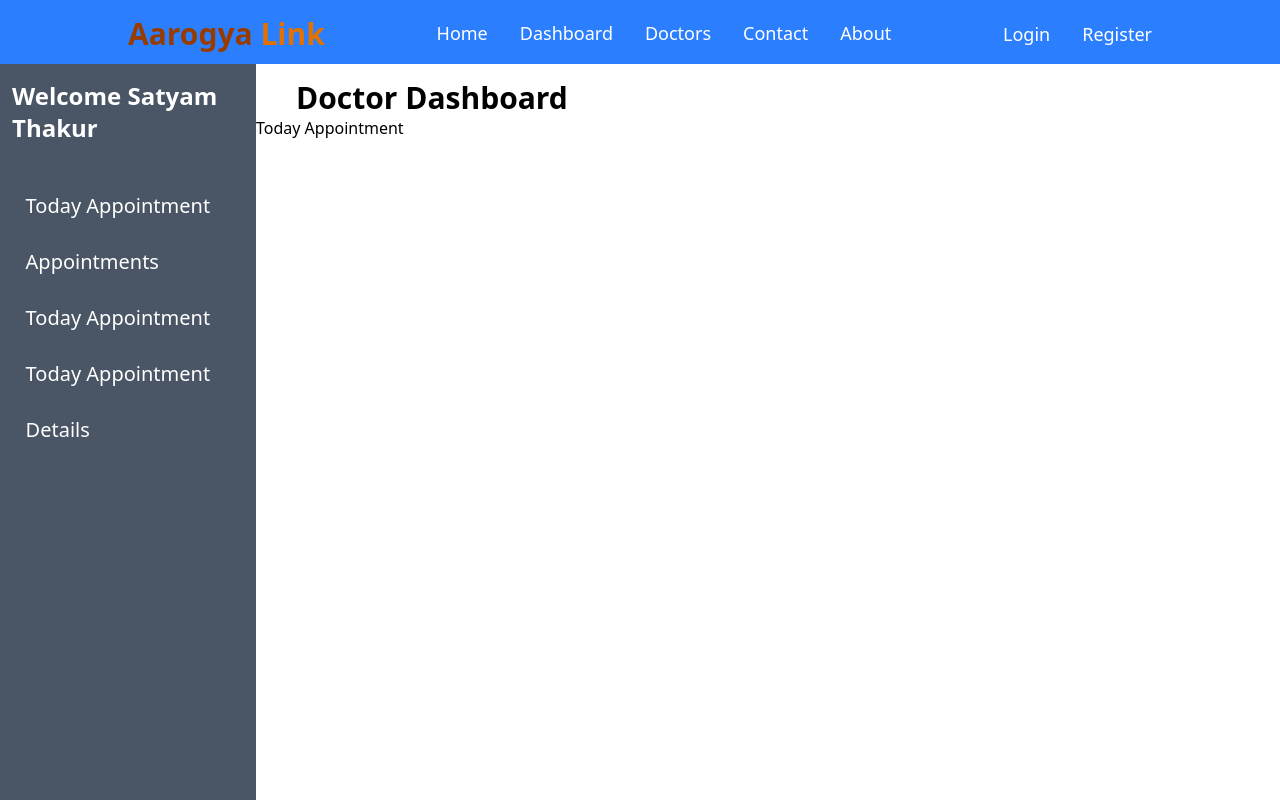
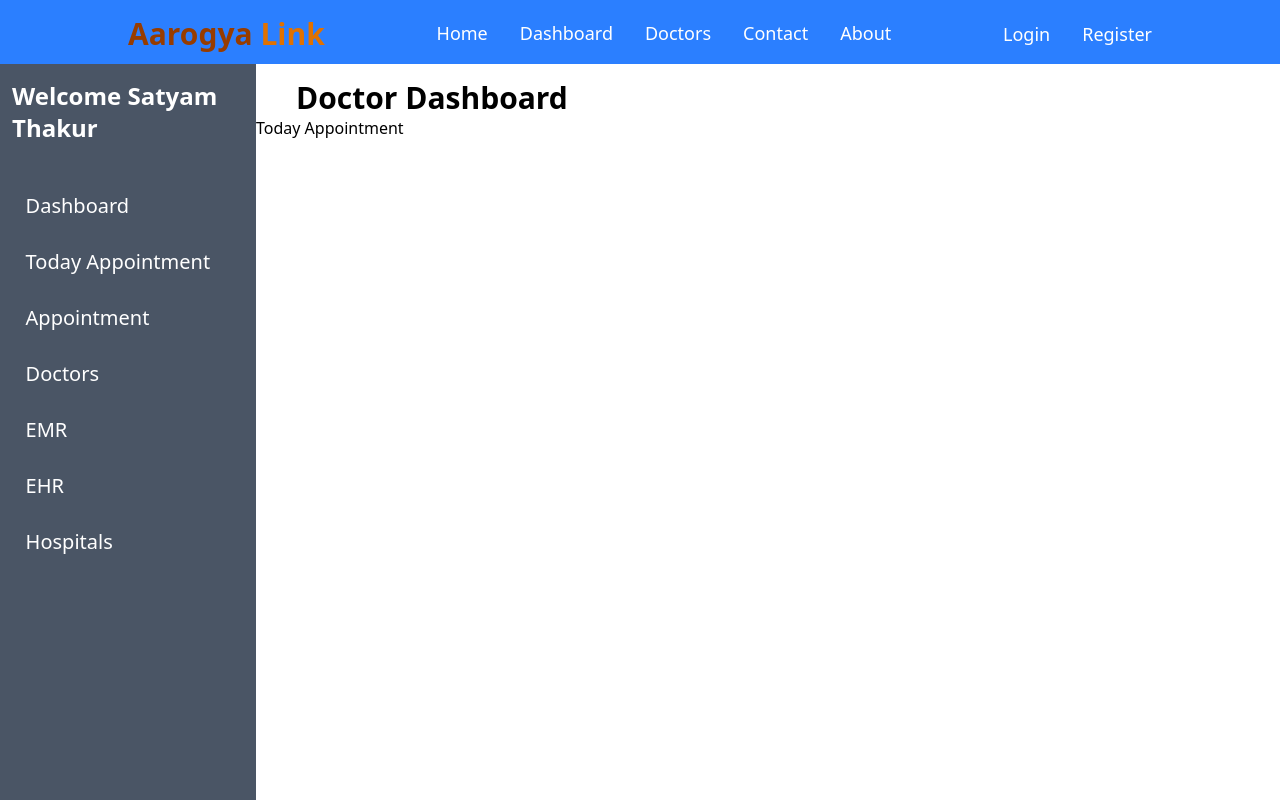
Before and after one commit to thakursatyam317/AarogyaLink, a React (Vite) app in the folder client/: page /hospital/dashboard in a window 1280 px wide. Built offline with nearby package versions, Linux system fonts and the light colour scheme.

Commit message:
Some basic chnage

```diff
--- a/client/src/pages/dashboard/admin/Dashboard.jsx
+++ b/client/src/pages/dashboard/admin/Dashboard.jsx
@@ -20,11 +20,14 @@ const HospitalDashboard = () => {
                         <h1 className='text-white text-2xl font-bold ms-3'>Welcome Satyam Thakur</h1>
 
                          <div className='grid'>
-                        <NavLink className='text-white -my-10 text-xl hover:text-gray-300 h-12 w-60 hover:bg-gray-700 rounded-2xl ms-[10%] mt-12' onClick={handleClick} >Today Appointment</NavLink>
-                         <NavLink className='text-white -my-10 text-xl hover:text-gray-300 h-12 w-60 hover:bg-gray-700 rounded-2xl ms-[10%] mt-12'  >Appointments</NavLink>
-                         <NavLink className='text-white -my-10 text-xl hover:text-gray-300 h-12 w-60 hover:bg-gray-700 rounded-2xl ms-[10%] mt-12'  >Today Appointment</NavLink>
-                         <NavLink className='text-white -my-10 text-xl hover:text-gray-300 h-12 w-60 hover:bg-gray-700 rounded-2xl ms-[10%] mt-12'  >Today Appointment</NavLink>
-                         <NavLink to='/doctor/dashboard/details' className='text-white -my-10 text-xl hover:text-gray-300 h-12 w-60 hover:bg-gray-700 rounded-2xl ms-[10%] mt-12'  >Details</NavLink>
+                        <NavLink className='text-white -my-10 text-xl hover:text-gray-300 h-12 w-60 hover:bg-gray-700 rounded-2xl ms-[10%] mt-12' onClick={handleClick} >Dashboard</NavLink>
+                        <NavLink className='text-white -my-10 text-xl hover:text-gray-300 h-12 w-60 hover:bg-gray-700 rounded-2xl ms-[10%] mt-12'  >Today Appointment</NavLink>
+                         <NavLink className='text-white -my-10 text-xl hover:text-gray-300 h-12 w-60 hover:bg-gray-700 rounded-2xl ms-[10%] mt-12'  >Appointment</NavLink>
+                         <NavLink className='text-white -my-10 text-xl hover:text-gray-300 h-12 w-60 hover:bg-gray-700 rounded-2xl ms-[10%] mt-12'  >Doctors</NavLink>
+
+                         <NavLink className='text-white -my-10 text-xl hover:text-gray-300 h-12 w-60 hover:bg-gray-700 rounded-2xl ms-[10%] mt-12'  >EMR</NavLink>
+                         <NavLink className='text-white -my-10 text-xl hover:text-gray-300 h-12 w-60 hover:bg-gray-700 rounded-2xl ms-[10%] mt-12'  >EHR</NavLink>
+                         <NavLink to='/doctor/dashboard/details' className='text-white -my-10 text-xl hover:text-gray-300 h-12 w-60 hover:bg-gray-700 rounded-2xl ms-[10%] mt-12'  >Hospitals</NavLink>
                          </div>
 
                     </div>
```
